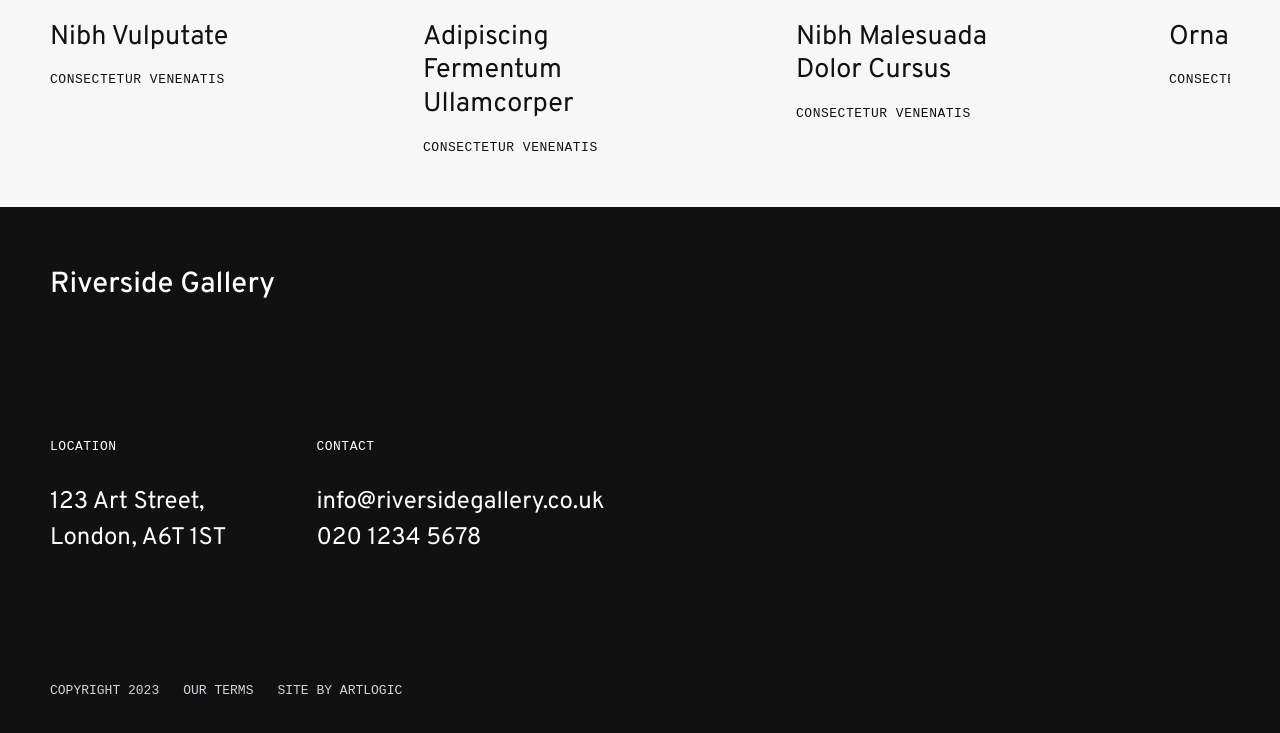
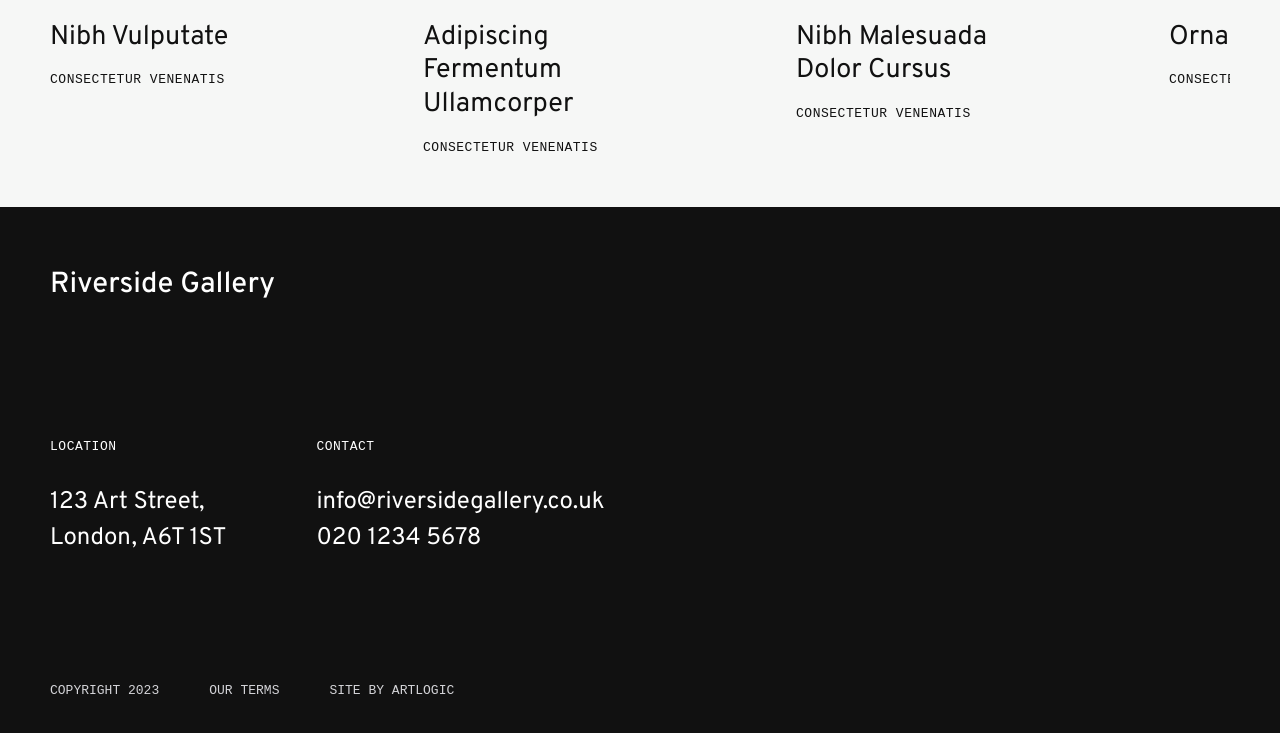
Before and after one commit to jamesbdev/artlogic-code-test, a plain HTML site: page index.html in a window 1280 px wide. Shown: the part 2756-3489 px from the top of the page. Drawn offline with Linux system fonts and the light colour scheme; a web font is replaced by a local one.

Commit message:
change flex gap in footer links

```diff
--- a/style.css
+++ b/style.css
@@ -283,7 +283,7 @@ footer .footer-contact {
 
 .footer-links {
   display: flex;
-  gap: 24px;
+  gap: 20px;
   list-style-type: none;
   padding-left: 0;
   margin-bottom: 0;
@@ -417,6 +417,10 @@ footer .footer-contact {
 
 @media (min-width: 1200px) {
 
+  .footer-links {
+    gap: 50px;
+  }
+
   footer {
     gap: 114px;
 }
```
